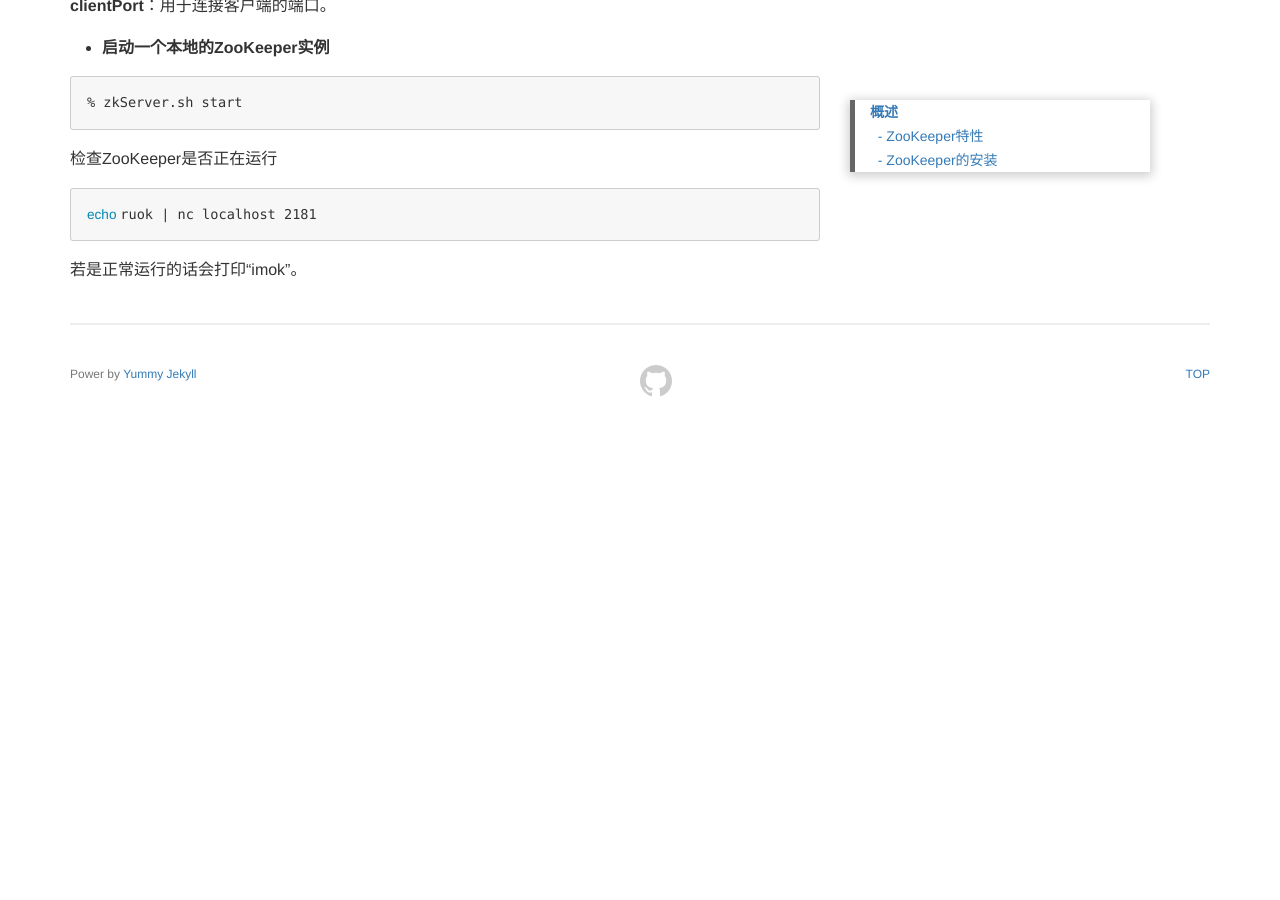
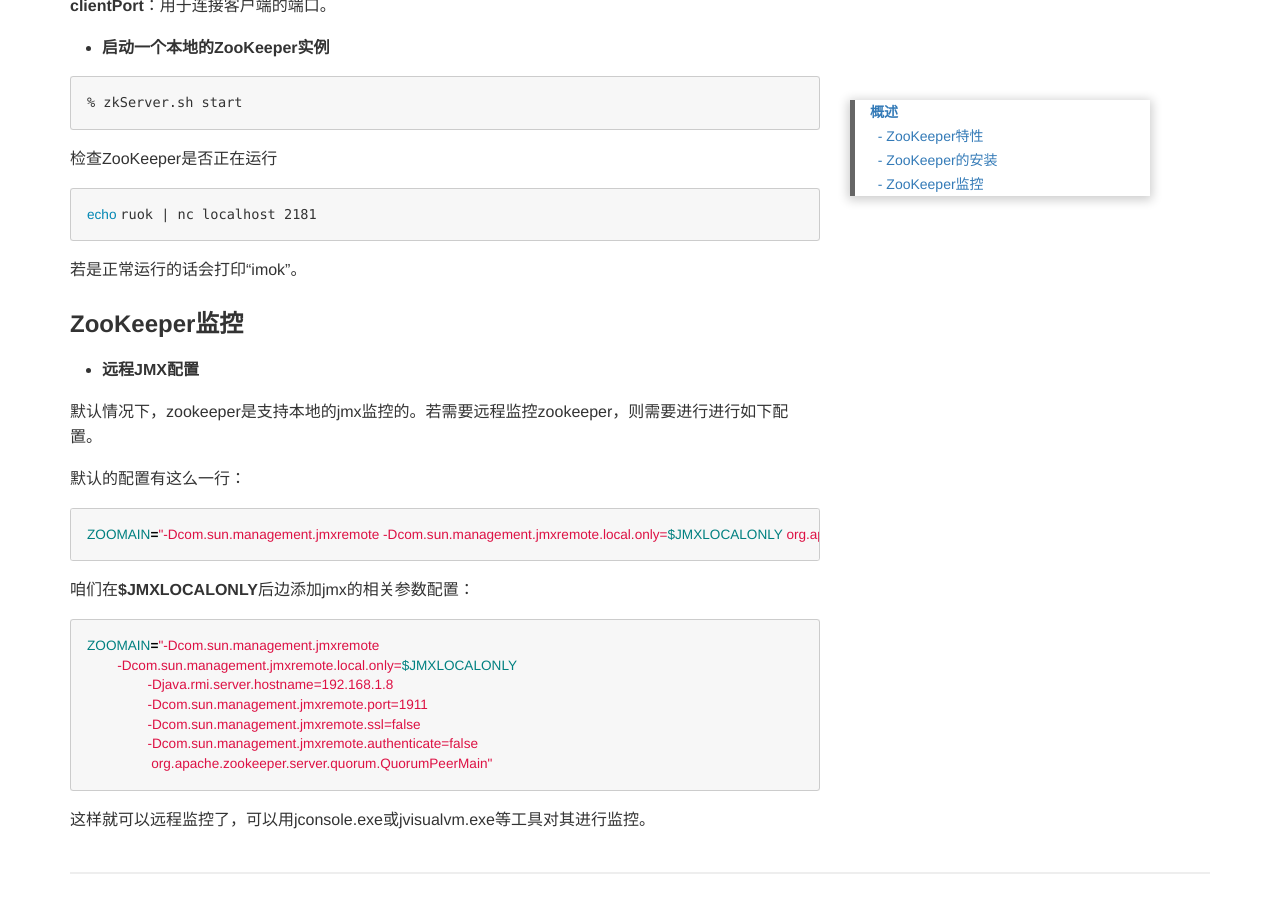
Before and after one commit to kookx/kookx.github.io, a Jekyll site: the page built from _posts/2019-02-20-ZooKeeper实战.md, in a window 1280 px wide and 900 px high, scrolled down 1759 px. Built offline with Jekyll 4.4.1, drawn with Linux system fonts in a browser that asks for light colours; before the commit the page ends 2164 px from its top, so only the background shows below that.

Commit message:
Update 2019-02-20-ZooKeeper实战.md

````diff
--- a/_posts/2019-02-20-ZooKeeper实战.md
+++ b/_posts/2019-02-20-ZooKeeper实战.md
@@ -72,3 +72,29 @@ echo ruok | nc localhost 2181
 ```
 
 若是正常运行的话会打印“imok”。
+
+### ZooKeeper监控
+
+- **远程JMX配置**
+
+默认情况下，zookeeper是支持本地的jmx监控的。若需要远程监控zookeeper，则需要进行进行如下配置。
+
+默认的配置有这么一行：
+
+```bash
+ZOOMAIN="-Dcom.sun.management.jmxremote -Dcom.sun.management.jmxremote.local.only=$JMXLOCALONLY org.apache.zookeeper.server.quorum.QuorumPeerMain"
+```
+
+咱们在**$JMXLOCALONLY**后边添加jmx的相关参数配置：
+
+```bash
+ZOOMAIN="-Dcom.sun.management.jmxremote
+        -Dcom.sun.management.jmxremote.local.only=$JMXLOCALONLY
+                -Djava.rmi.server.hostname=192.168.1.8
+                -Dcom.sun.management.jmxremote.port=1911
+                -Dcom.sun.management.jmxremote.ssl=false
+                -Dcom.sun.management.jmxremote.authenticate=false
+                 org.apache.zookeeper.server.quorum.QuorumPeerMain"
+```
+
+这样就可以远程监控了，可以用jconsole.exe或jvisualvm.exe等工具对其进行监控。
````
